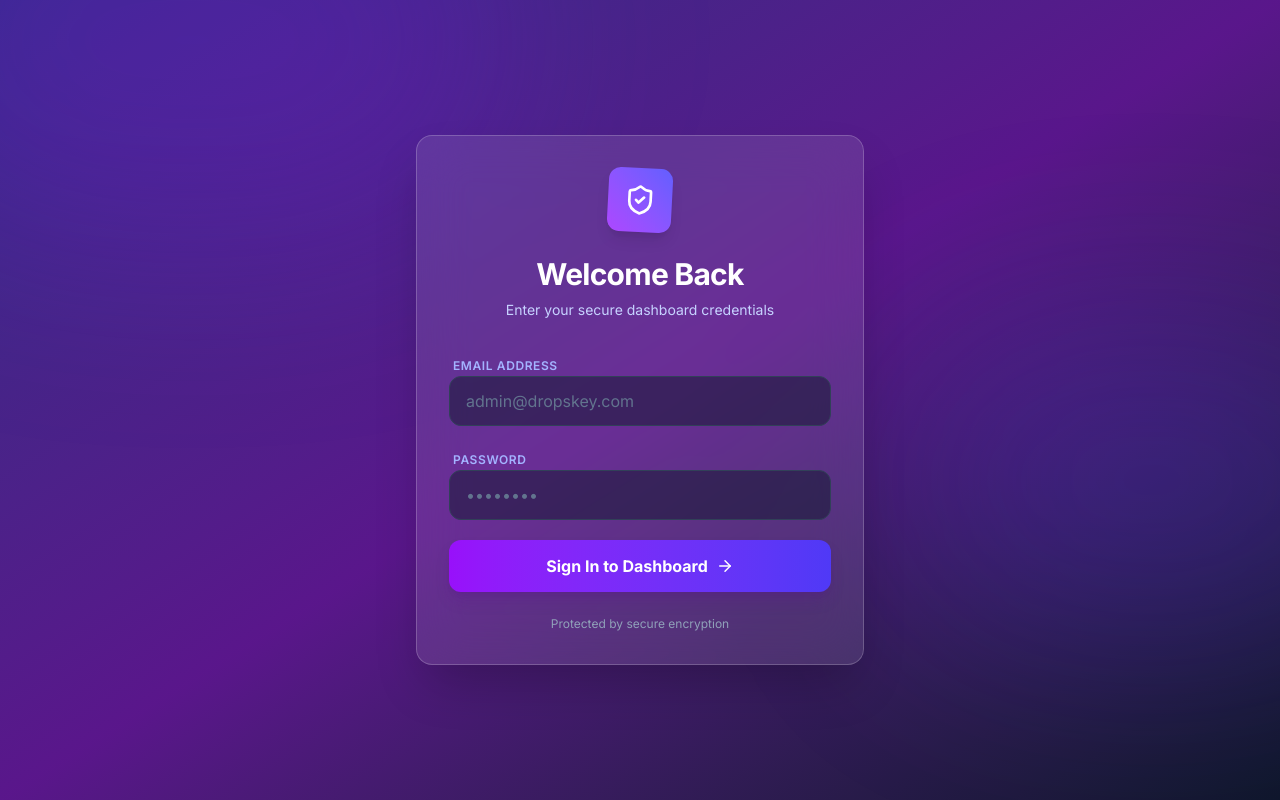
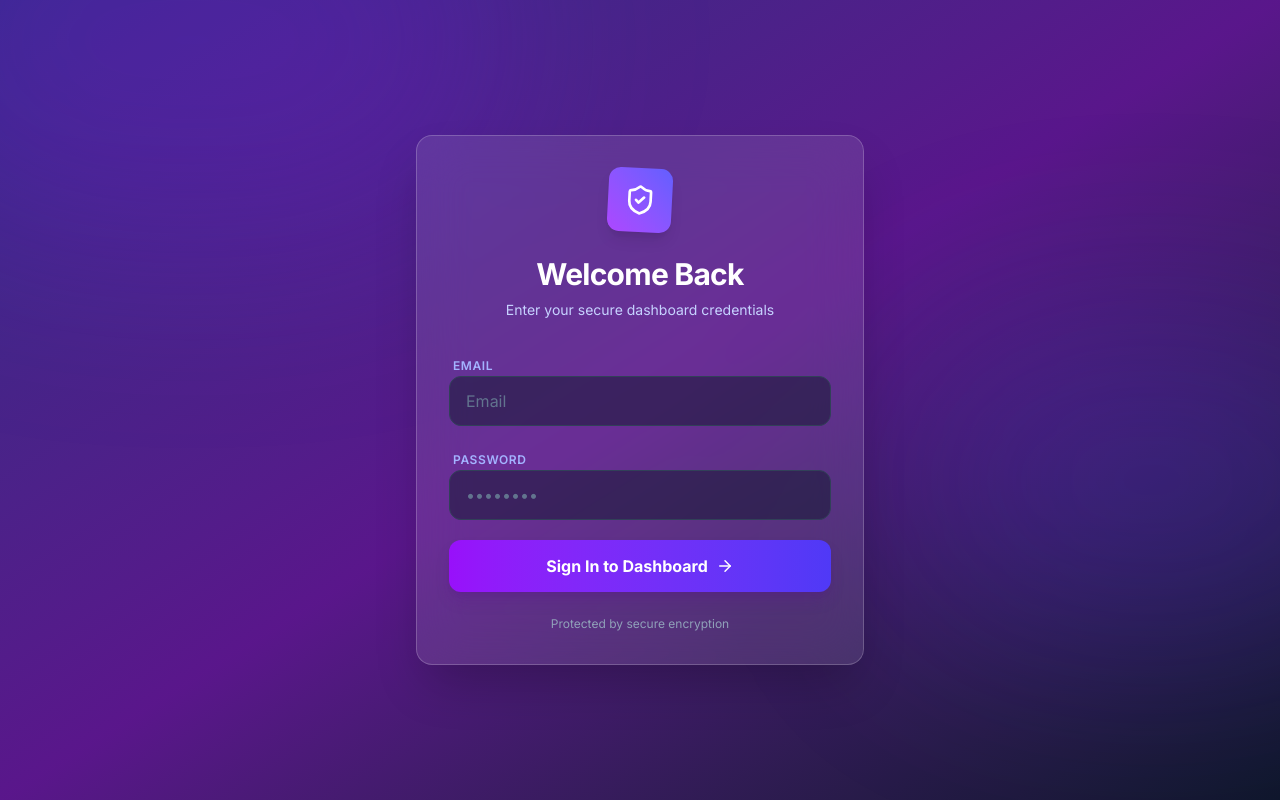
Before and after one commit to Jalal-Nasser/KeyDrop, a Next.js app: page /login in a window 1280 px wide. Built offline with nearby package versions, Linux system fonts and the light colour scheme.

Commit message:
ui: simplify login email label and placeholder

```diff
--- a/src/app/login/page.tsx
+++ b/src/app/login/page.tsx
@@ -61,13 +61,13 @@ export default function LoginPage() {
 
                 <form onSubmit={handleSubmit} className="space-y-5">
                     <div className="space-y-1">
-                        <label className="text-xs font-semibold text-indigo-300 uppercase tracking-wider ml-1">Email Address</label>
+                        <label className="text-xs font-semibold text-indigo-300 uppercase tracking-wider ml-1">Email</label>
                         <input
                             type="email"
                             value={email}
                             onChange={(e) => setEmail(e.target.value)}
                             required
-                            placeholder="admin@dropskey.com"
+                            placeholder="Email"
                             className="w-full px-4 py-3 bg-slate-900/50 border border-slate-700 rounded-xl text-white placeholder-slate-500 focus:ring-2 focus:ring-purple-500 focus:border-transparent outline-none transition-all duration-200"
                         />
                     </div>
```
